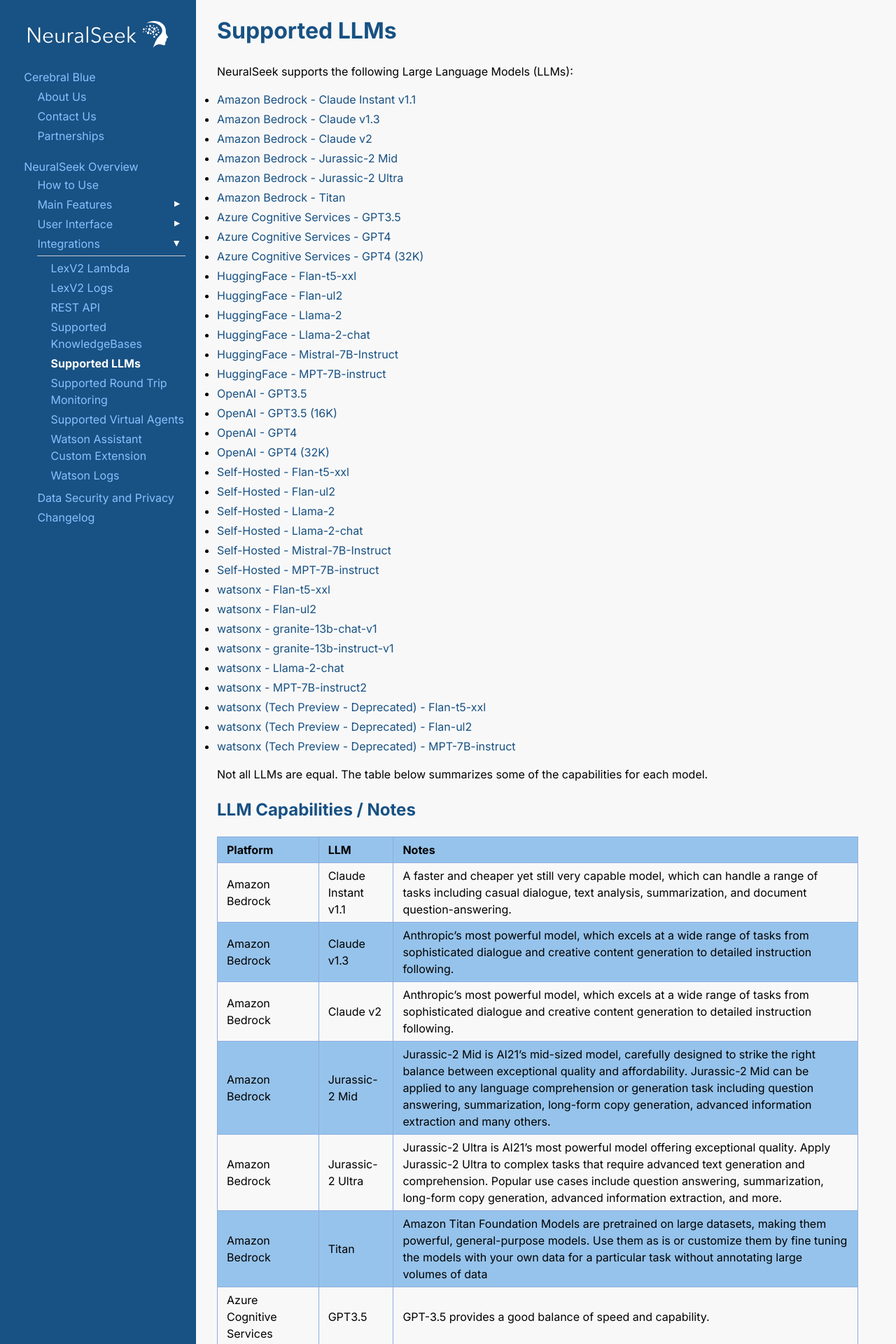
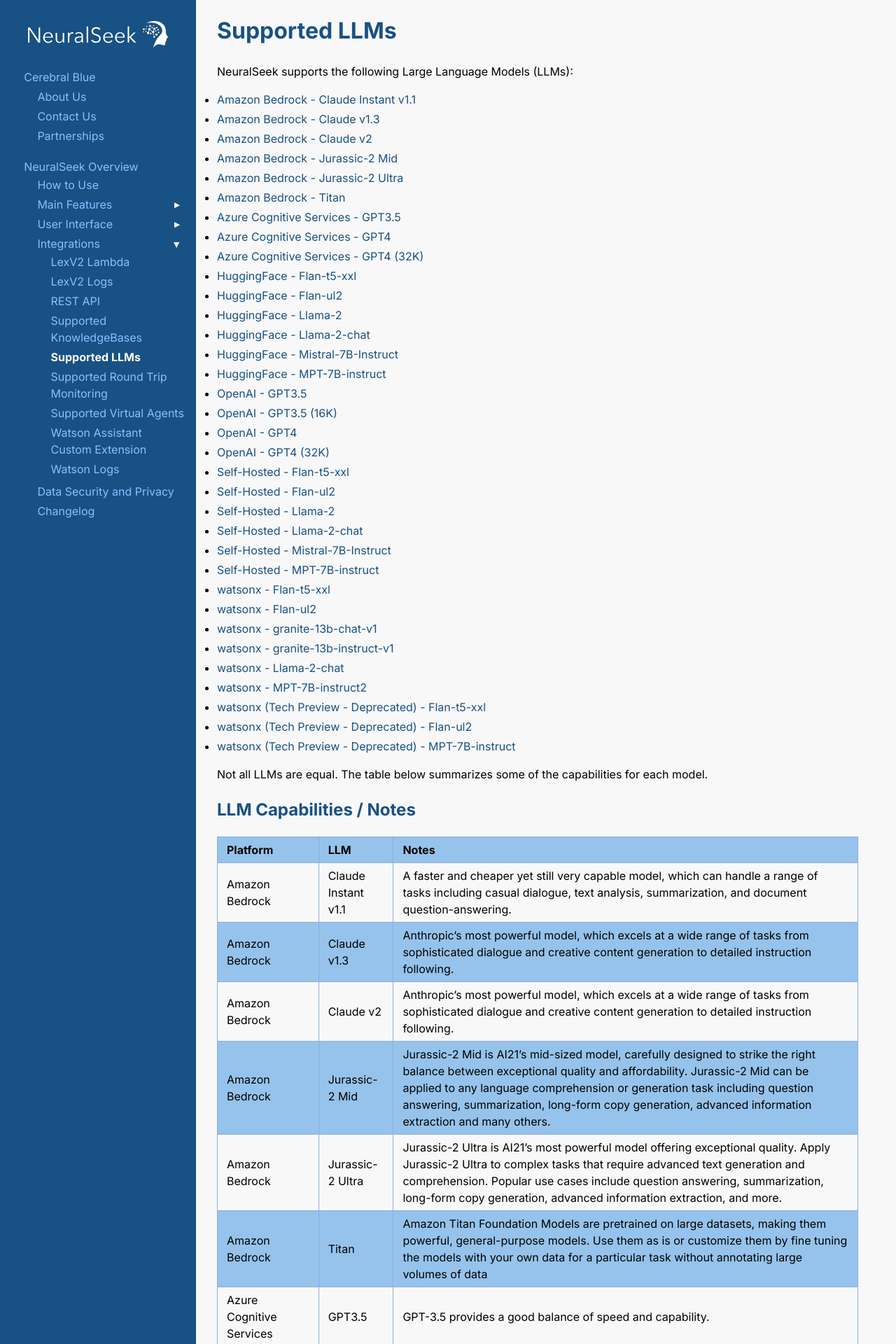
Before and after one commit to CerebralBlue/neuralseekweb, a Jekyll site: the page built from docs/integrations/supported_llms/supported_llms.md, in a window 1280 px wide. Shown: the top 1920 px of the page at 70% size. Built offline with Jekyll 4.4.1, drawn with Linux system fonts in a browser that asks for light colours.

Commit message:
Collapsible sidebar style updates: Removed <hr> line Removed link on "current page" elements Replaced collapse button background with caret color change for visual feedback

```diff
--- a/docs/_includes/render_pages.html
+++ b/docs/_includes/render_pages.html
@@ -44,7 +44,7 @@
 
   <li class="{{navitemclass}}" style="line-height:1.5em;">
     {% comment %} Generate the link for the page_name {% endcomment %}
-    <a href="{{ site.url }}{{ site.baseurl }}{{ page_name.url }}">
+    <a {% if page_name.url != include.current_url %} href="{{ site.url }}{{ site.baseurl }}{{ page_name.url }}" {% endif %}>
       {% comment %} Highlight the link if it's the currently active page_name {% endcomment %}
       <span {% if page_name.url == include.current_url %} class="current_page" {% endif %}>{{ page_name.title }}</span>
     </a>
@@ -65,7 +65,6 @@
 
       {% if collapse == true %}
       <div class="collapse" id="{{collapseID}}">
-        <hr class="menu-header-line">
       {% else %}
       <div>
       {% endif %}
--- a/docs/_includes/side_menu_functions.html
+++ b/docs/_includes/side_menu_functions.html
@@ -7,7 +7,7 @@
       // Locate the <li> element containing the 'current_page' class
       var currentPageItem = $('.current_page').closest('li');
 
-      // Expand all parent <li> elements
+      // Expand all parent elements
       currentPageItem.parents('li').each(function() {
           var collapseButton = $(this).children('.collapseBtn');
           if (collapseButton.attr('aria-expanded') === 'false') {
--- a/docs/css/styles.css
+++ b/docs/css/styles.css
@@ -157,8 +157,18 @@
     font-weight: bolder;
 }
 
+.current_page:hover {
+    color: var(--selected) !important;
+    font-weight: bolder;
+}
+
 .collapsible {
   position: relative;
+}
+
+.collapseBtn:hover {
+  color: var(--color-accent-hover-fg);
+  text-decoration: none;
 }
 
 .collapseBtn {
@@ -166,7 +176,7 @@
   top: 0;
   right: 0;
   margin-right: 0px;
-  margin-top: -2px;
+  margin-top: 0px;
   display: inline-block;
   transform: rotate(-90deg);
   padding: 5px 6px;
@@ -181,16 +191,14 @@
   box-shadow: none;
 }
 
+.collapseBtn:active:focus, .collapseBtn:active, .collapseBtn:hover, .collapseBtn:focus {
+  border: none !important;
+  box-shadow: none !important;
+  background: none !important;
+  color:
+}
+
 .rotate-caret {
   display: inline-block;
   transform: rotate(0deg);
 }
-
-.markdown-body .menu-header-line {
-  border: none;
-  border-top: 0.25px solid #cccccc;
-  height: 0;
-  margin-top: 5px;
-  margin-bottom: 5px;
-  width: 100%;
-}
```
Also changed, not shown: other parts of docs/_includes/side_menu_functions.html (+1 -1 lines).
